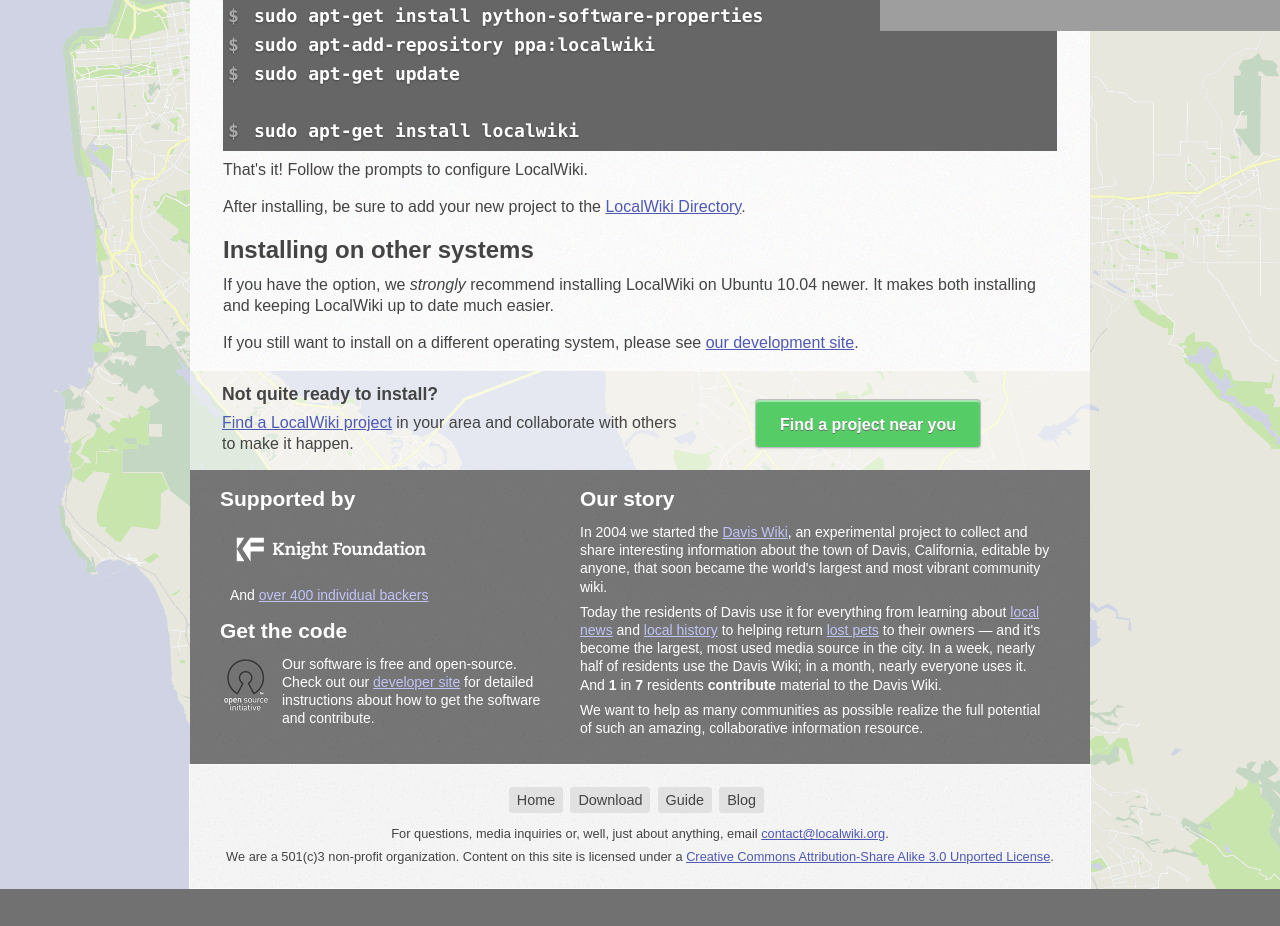
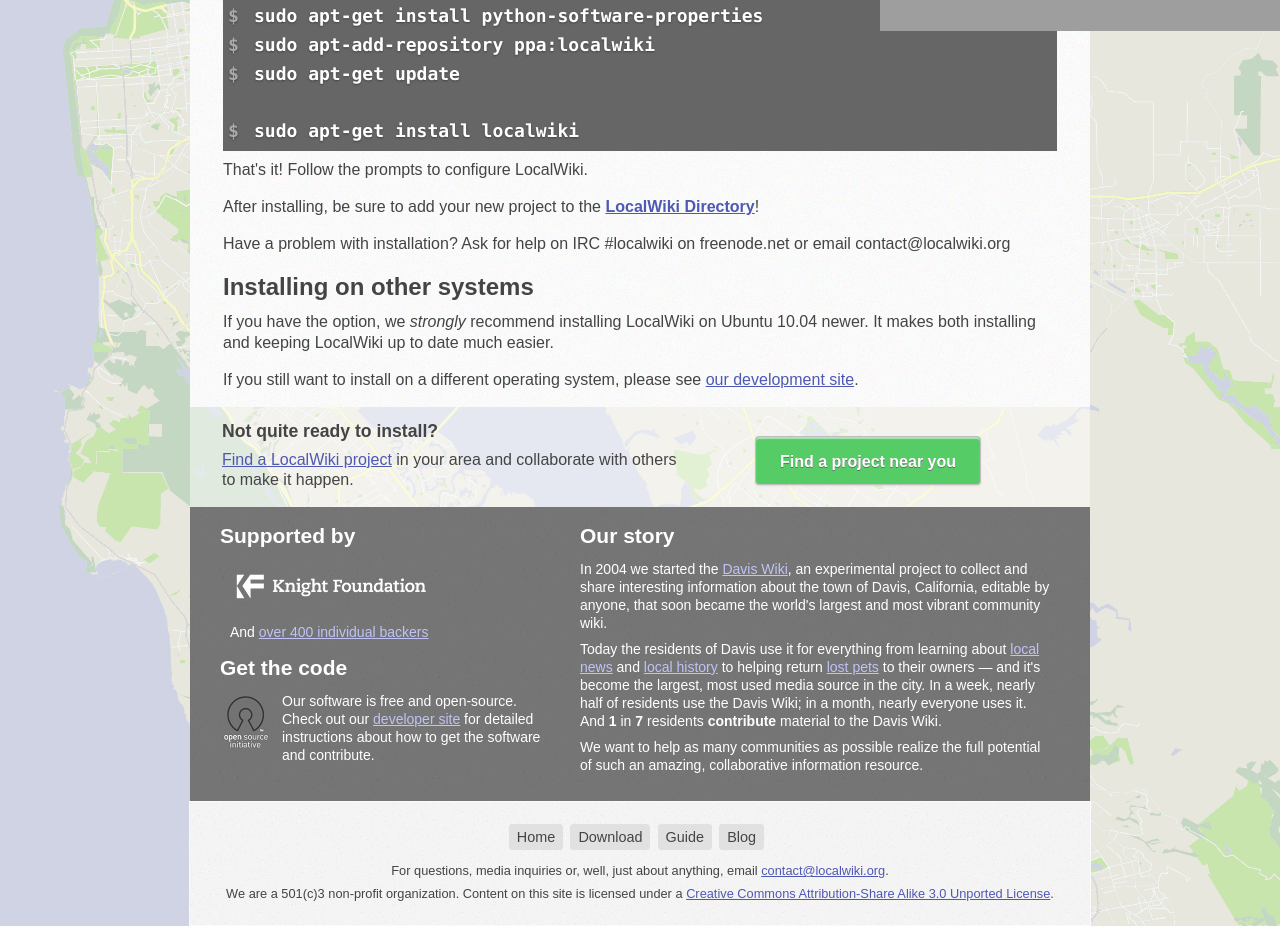
Before and after one commit to mivanov/localwiki_splash, a Django app: template templates/install.html in a window 1280 px wide. Shown: the part 269-1195 px from the top of the page. Before the commit the page ends 1158 px from the top, so only its background shows below. Run offline with Django 3.2, Linux system fonts and the light colour scheme; the template is opened without the code that fills it, so the values that code supplies are empty; some libraries are stand-ins or nearby versions; grey boxes are pictures that could not be loaded.

Commit message:
bold directory, note IRC if stuck

```diff
--- a/templates/install.html
+++ b/templates/install.html
@@ -65,8 +65,11 @@
         That's it!  Follow the prompts to configure LocalWiki.
     </p>
     <p>
-        After installing, be sure to add your new project to the <a href="https://guide.localwiki.org/Communities">LocalWiki Directory</a>.
+        After installing, be sure to add your new project to the
+        <strong><a href="https://guide.localwiki.org/Communities">LocalWiki Directory</a></strong>!
     </p>
+    <p>Have a problem with installation?  Ask for help on IRC #localwiki on
+    freenode.net or email contact@localwiki.org</p>
     {% comment %}
     <h2>Upgrading</h2>
     <p>
```
